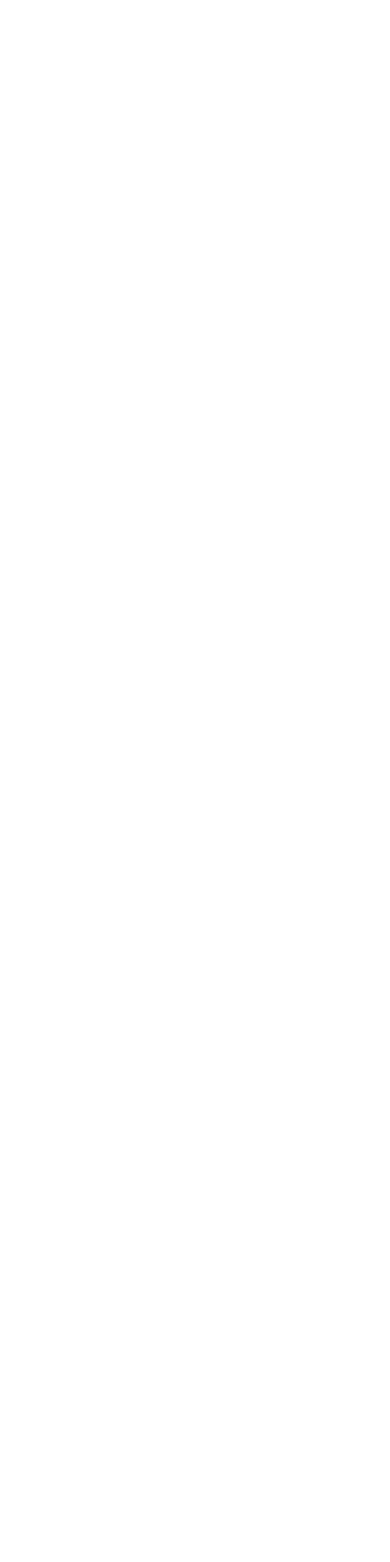
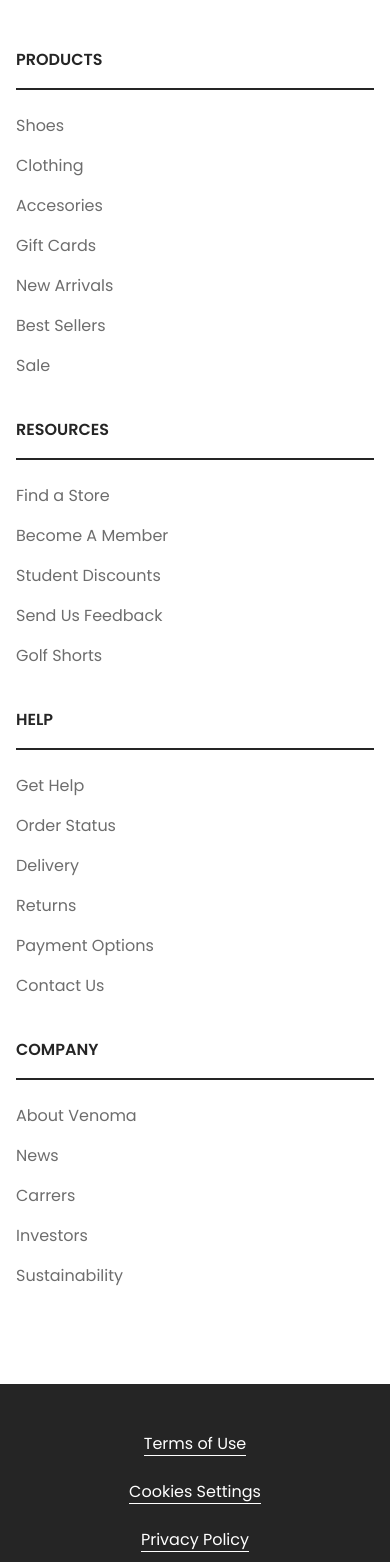
Before and after one commit to Oscedu15/venoma, a Next.js app: page / in a window 390 px wide. Shown: the part 5626-7188 px from the top of the page. Built offline with nearby package versions, Linux system fonts and the light colour scheme.

Commit message:
feature:footer-copyright-complete

```diff
--- a/app/page.jsx
+++ b/app/page.jsx
@@ -23,7 +23,7 @@ const Principal = () => {
       <Footer />
       <Copyright />
       {/* temporary div */}
-      <div className="h-[4000px]"></div>
+      {/* <div className="h-[4000px]"></div>       */}
     </main>
   );
 };
--- a/components/Copyright.jsx
+++ b/components/Copyright.jsx
@@ -1,9 +1,31 @@
-import React from 'react'
-
 const Copyright = () => {
   return (
-    <div>Copyright</div>
-  )
-}
+    <section className="bg-primary mt-24 py-12 text-white">
+      <div className="container mx-auto flex flex-col items-center gap-12">
+        <ul
+          className="flex flex-col xl:flex-row items-center justify-center
+        gap-6"
+        >
+          <li className="">
+            <a href="#" className="border-b">
+              Terms of Use
+            </a>
+          </li>
+          <li className="">
+            <a href="#" className="border-b">
+              Cookies Settings
+            </a>
+          </li>
+          <li className="">
+            <a href="#" className="border-b">
+              Privacy Policy
+            </a>
+          </li>
+        </ul>
+        <p>&copy; 2025 Venoma. All rights reserved.</p>
+      </div>
+    </section>
+  );
+};
 
-export default Copyright
+export default Copyright;
--- a/components/Footer.jsx
+++ b/components/Footer.jsx
@@ -1,9 +1,154 @@
-import React from 'react'
-
 const Footer = () => {
   return (
-    <div>Footer</div>
-  )
-}
+    <footer className="pt-24">
+      <div className="container mx-auto">
+        <div
+          className="grid grid-cols-1 md:grid-cols-2 xl:grid-cols-4
+        gap-10"
+        >
+          {/* 1 */}
+          <div className="">
+            <h6 className="h6 pb-4 mb-6 border-b-2">Products </h6>
+            <ul className="flex flex-col gap-4">
+              <li>
+                <a className="link-secondary" href="#">
+                  Shoes
+                </a>
+              </li>
+              <li>
+                <a className="link-secondary" href="#">
+                  Clothing
+                </a>
+              </li>
+              <li>
+                <a className="link-secondary" href="#">
+                  Accesories
+                </a>
+              </li>
+              <li>
+                <a className="link-secondary" href="#">
+                  Gift Cards
+                </a>
+              </li>
+              <li>
+                <a className="link-secondary" href="#">
+                  New Arrivals
+                </a>
+              </li>
+              <li>
+                <a className="link-secondary" href="#">
+                  Best Sellers
+                </a>
+              </li>
+              <li>
+                <a className="link-secondary" href="#">
+                  Sale
+                </a>
+              </li>
+            </ul>
+          </div>
+          {/* 2 */}
+          <div className="">
+            <h6 className="h6 pb-4 mb-6 border-b-2">Resources</h6>
+            <ul className="flex flex-col gap-4">
+              <li>
+                <a className="link-secondary" href="#">
+                  Find a Store
+                </a>
+              </li>
+              <li>
+                <a className="link-secondary" href="#">
+                  Become A Member
+                </a>
+              </li>
+              <li>
+                <a className="link-secondary" href="#">
+                  Student Discounts
+                </a>
+              </li>
+              <li>
+                <a className="link-secondary" href="#">
+                  Send Us Feedback
+                </a>
+              </li>
+              <li>
+                <a className="link-secondary" href="#">
+                  Golf Shorts
+                </a>
+              </li>
+            </ul>
+          </div>
+          {/* 3 */}
+          <div className="">
+            <h6 className="h6 pb-4 mb-6 border-b-2">Help</h6>
+            <ul className="flex flex-col gap-4">
+              <li>
+                <a className="link-secondary" href="#">
+                  Get Help
+                </a>
+              </li>
+              <li>
+                <a className="link-secondary" href="#">
+                  Order Status
+                </a>
+              </li>
+              <li>
+                <a className="link-secondary" href="#">
+                  Delivery
+                </a>
+              </li>
+              <li>
+                <a className="link-secondary" href="#">
+                  Returns
+                </a>
+              </li>
+              <li>
+                <a className="link-secondary" href="#">
+                  Payment Options
+                </a>
+              </li>
+              <li>
+                <a className="link-secondary" href="#">
+                  Contact Us
+                </a>
+              </li>
+            </ul>
+          </div>
+          {/* 4 */}
+          <div className="">
+            <h6 className="h6 pb-4 mb-6 border-b-2">Company</h6>
+            <ul className="flex flex-col gap-4">
+              <li>
+                <a className="link-secondary" href="#">
+                  About Venoma
+                </a>
+              </li>
+              <li>
+                <a className="link-secondary" href="#">
+                  News
+                </a>
+              </li>
+              <li>
+                <a className="link-secondary" href="#">
+                  Carrers
+                </a>
+              </li>
+              <li>
+                <a className="link-secondary" href="#">
+                  Investors
+                </a>
+              </li>
+              <li>
+                <a className="link-secondary" href="#">
+                  Sustainability
+                </a>
+              </li>
+            </ul>
+          </div>
+        </div>
+      </div>
+    </footer>
+  );
+};
 
-export default Footer
+export default Footer;
```
